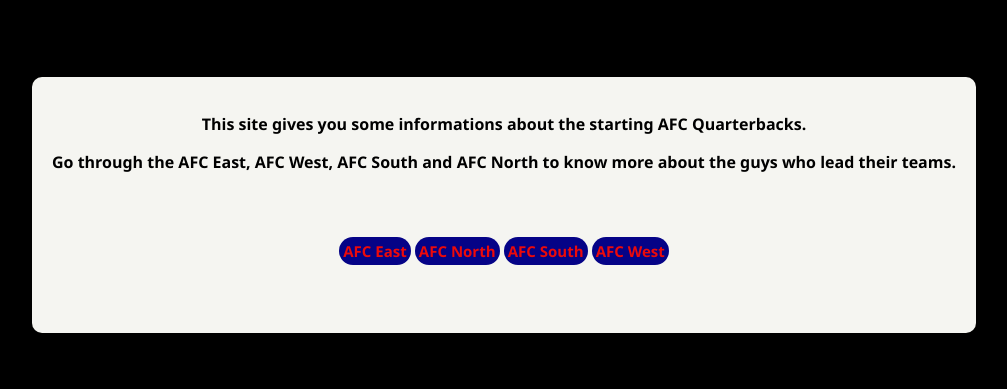
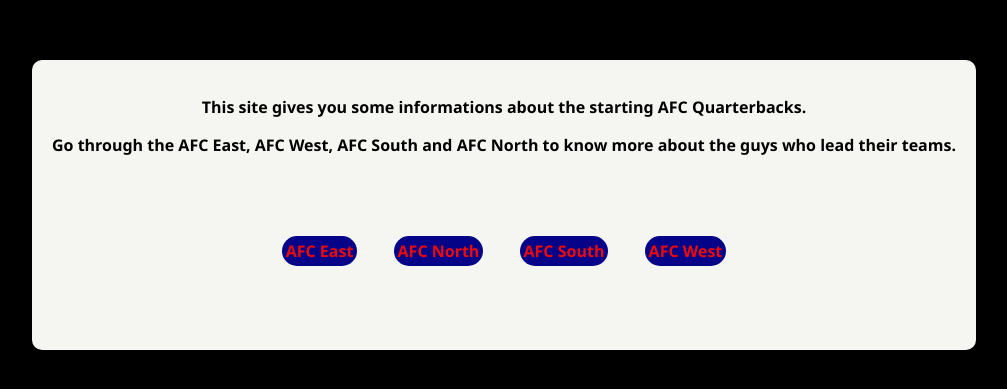
Before and after one commit to Tute24/afc-qbs-wiki-for-fans, a React (Vite) app: page / in a window 1280 px wide. Shown: the part 291-680 px from the top of the page, without its empty margins (136-1143 px from the left). Built offline with nearby package versions, Linux system fonts and the light colour scheme.

Commit message:
Responsviness

```diff
--- a/src/global.css
+++ b/src/global.css
@@ -43,8 +43,8 @@
     font-weight: bold;
     background-color: #050387;
     border-radius: 2rem;
-    margin: auto;
-    font-size: 15px;
+    margin: 1rem;
+
 }
 
 nav{
```
